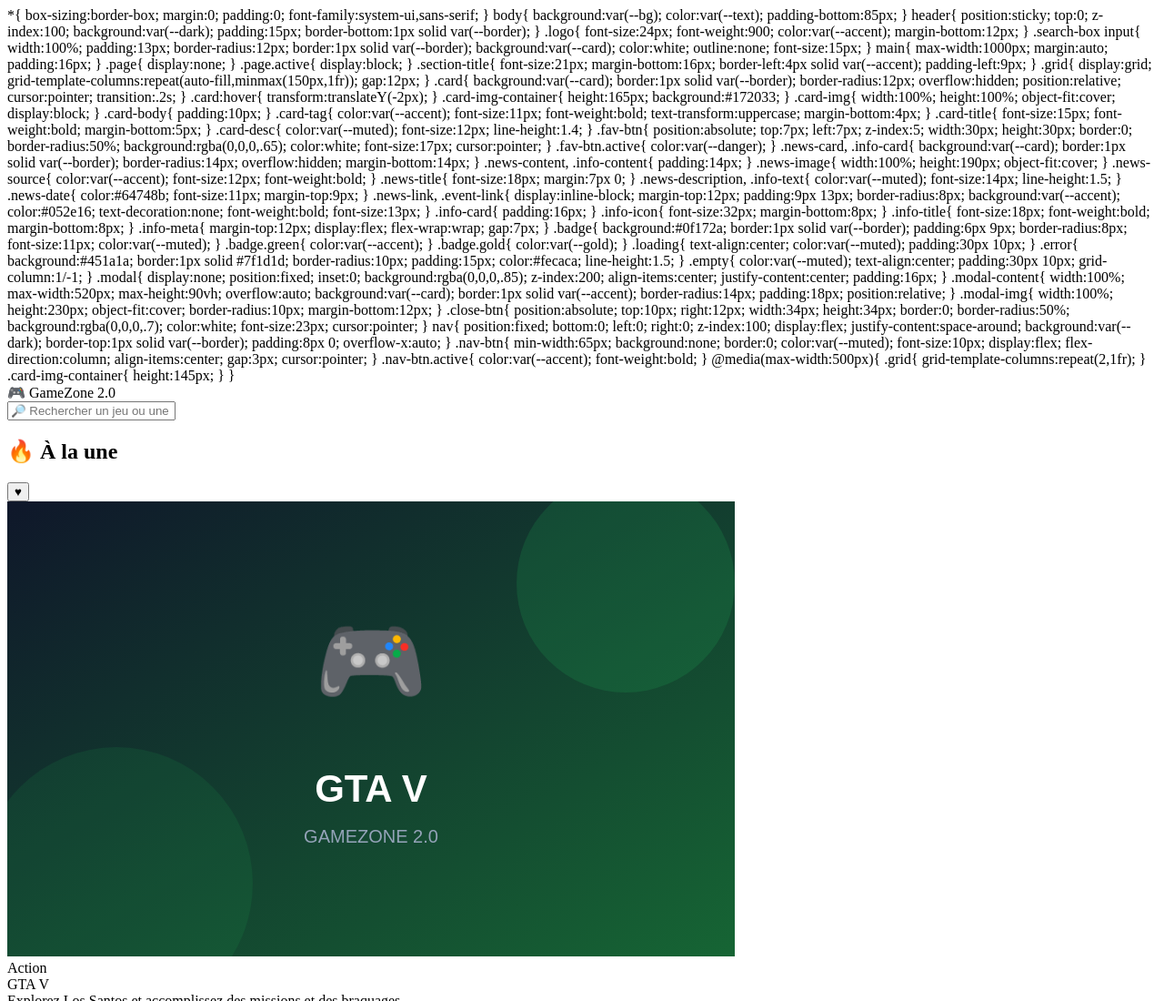
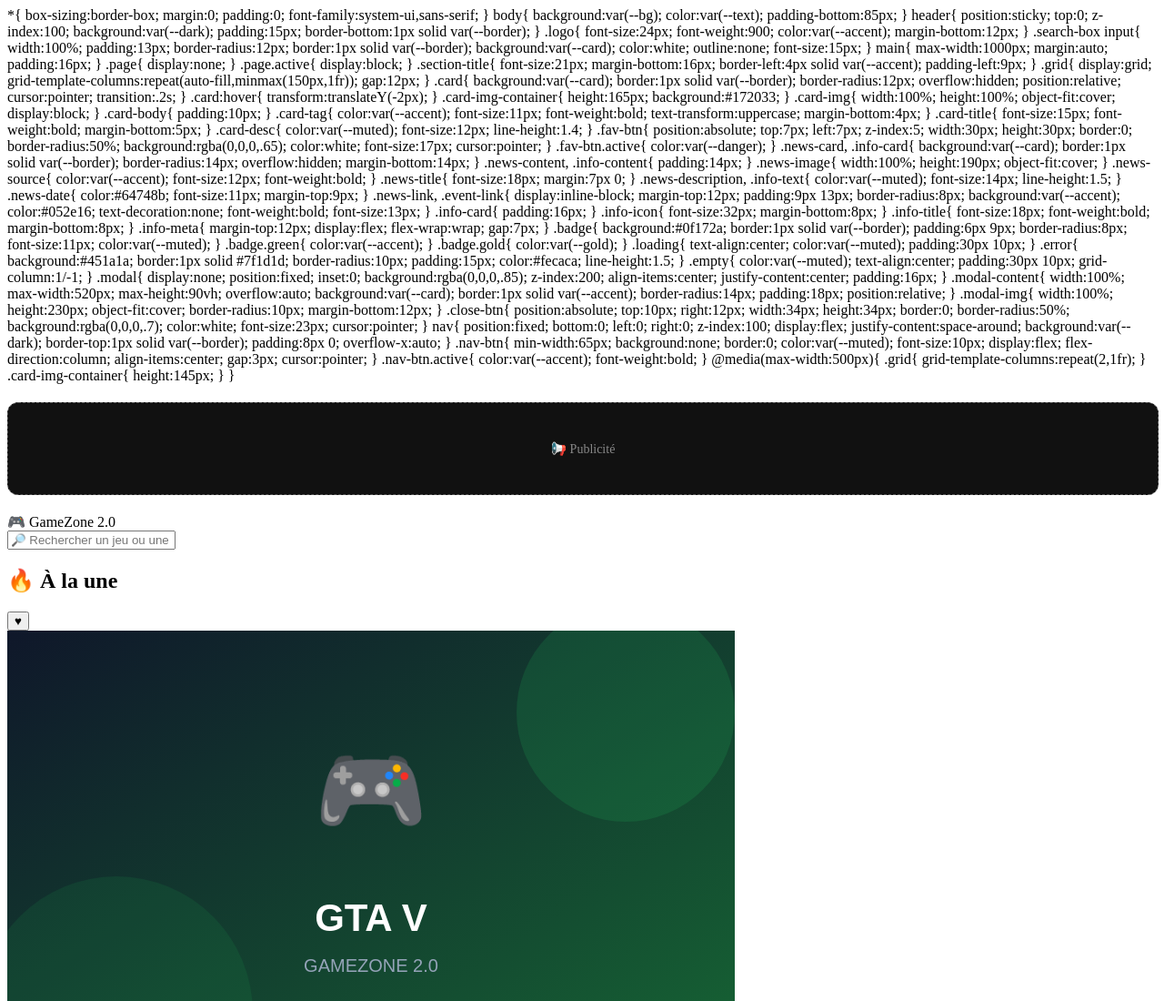
Before and after one commit to chrinonnc0-spec/GameZone-2.0, a website: page index.html in a window 1280 px wide. Shown: the top 1100 px of the page at 91% size. Drawn offline with Linux system fonts and the light colour scheme.

Commit message:
Add advertisement section to index.html

```diff
--- a/index.html
+++ b/index.html
@@ -381,6 +381,9 @@ nav{
 
 <body>
 
+<div class="pub-zone">
+  📢 Publicité
+</div>
 <header>
 
 <div class="logo">
```
